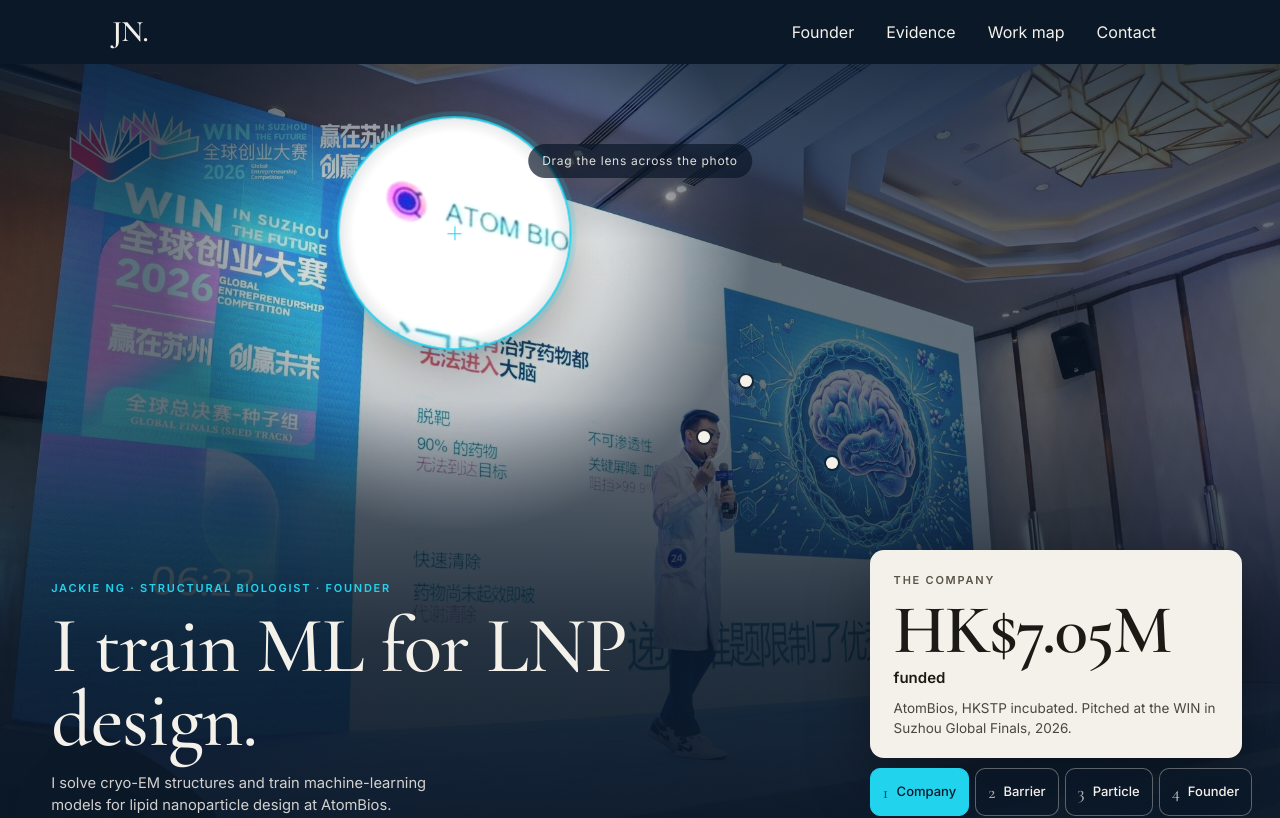
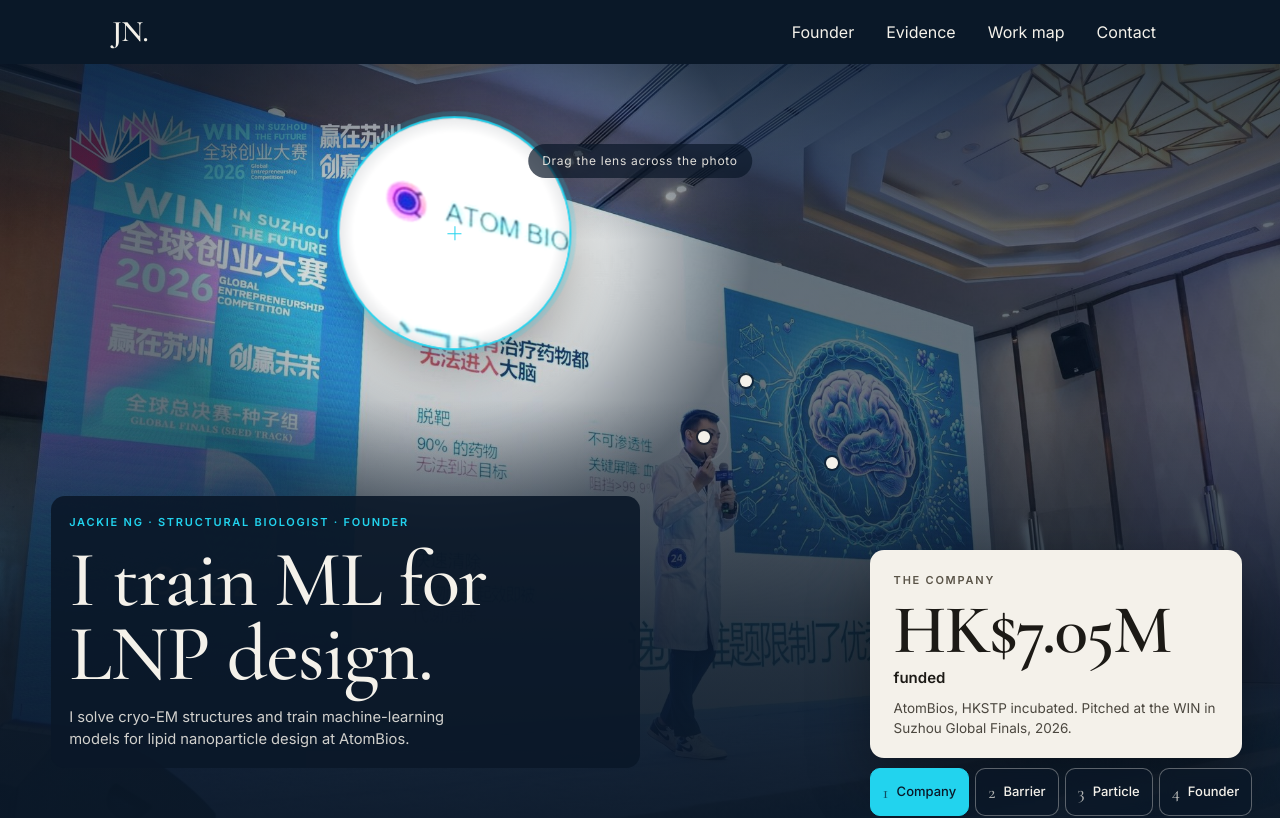
Before and after one commit to Grasswall/jackieng-profile, a Next.js app: page /jackieng-profile/ in a window 1280 px wide. Shown: the top 818 px of the page. Built offline with nearby package versions, Linux system fonts and the light colour scheme.

Commit message:
Keep ML headline readable over event photo

```diff
--- a/src/app/globals.css
+++ b/src/app/globals.css
@@ -126,7 +126,7 @@ h1, h2, h3, h4, h5, h6 {
   background: linear-gradient(var(--cyan), var(--cyan)) center/1px 14px no-repeat, linear-gradient(var(--cyan), var(--cyan)) center/14px 1px no-repeat, radial-gradient(circle, rgba(10,24,40,0) 62%, rgba(10,24,40,.38) 100%); }
 .lens-hint { position: absolute; left: 50%; top: 5rem; transform: translateX(-50%); z-index: 5; font-size: 12px; letter-spacing: .06em;
   color: rgba(244,241,234,.9); background: rgba(10,24,40,.7); padding: 8px 14px; border-radius: 999px; pointer-events: none; white-space: nowrap; transition: opacity .4s; }
-.lens-head { position: absolute; left: clamp(20px, 4vw, 64px); bottom: clamp(28px, 6vh, 64px); width: min(46vw, 640px); z-index: 5; pointer-events: none; }
+.lens-head { position: absolute; left: clamp(20px, 4vw, 64px); bottom: clamp(96px, 12vh, 120px); width: min(46vw, 640px); z-index: 5; pointer-events: none; background: rgba(10,24,40,.9); padding: 18px; border-radius: 14px; }
 .lens-head .eyebrow { color: var(--cyan); }
 .lens-head h2 { font-weight: 500; font-size: clamp(42px, 6.2vw, 100px); line-height: .94; letter-spacing: -.015em; margin: 12px 0 14px; }
 .lens-sub { margin: 0; font-size: clamp(14px, 1.15vw, 17px); line-height: 1.5; color: rgba(244,241,234,.85); max-width: 44ch; }
```
